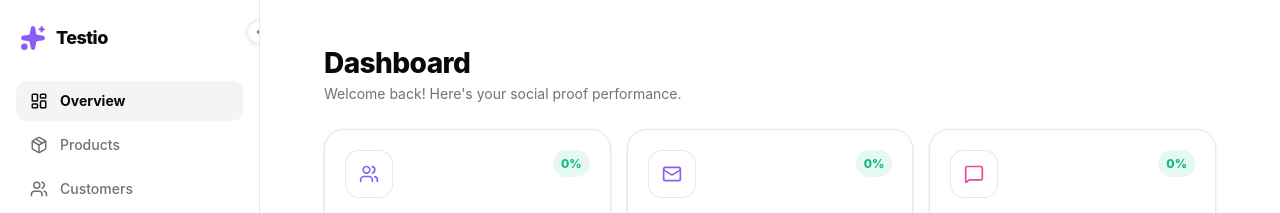
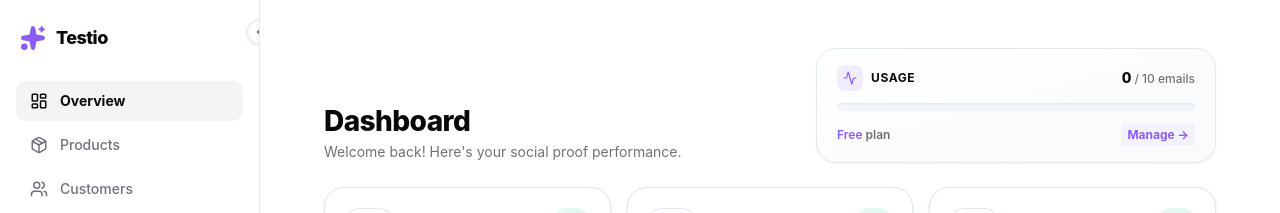
Before and after one commit to Anmol-Gup/Testio, a Next.js app: page /dashboard in a window 1280 px wide. Shown: the top 213 px of the page. Built offline with nearby package versions, Linux system fonts and the light colour scheme; no server answers.

Commit message:
feat: add usage tracking and progress bar to dashboard header

```diff
--- a/app/(dashboard)/dashboard/page.tsx
+++ b/app/(dashboard)/dashboard/page.tsx
@@ -1,6 +1,6 @@
 'use client';
 
-import { TrendingUp, Users, Mail, MessageSquare, Loader2 } from 'lucide-react';
+import { TrendingUp, Users, Mail, MessageSquare, Loader2, AlertCircle, Activity } from 'lucide-react';
 import Link from 'next/link';
 import { useState, useEffect } from 'react';
 import { supabase } from '@/lib/supabase';
@@ -15,6 +15,7 @@ export default function DashboardPage() {
         { label: 'Conv. Rate', value: '0%', icon: <TrendingUp size={20} />, trend: '0%', color: 'var(--success)' },
     ]);
     const [loading, setLoading] = useState(true);
+    const [usage, setUsage] = useState({ count: 0, limit: 10, plan: 'Free' });
 
     useEffect(() => {
         fetchDashboardData();
@@ -28,6 +29,37 @@ export default function DashboardPage() {
                 setLoading(false);
                 return;
             }
+
+            // 0. Fetch User Plan & Current Month Usage
+            const { data: profile } = await supabase
+                .from('profiles')
+                .select('plan')
+                .eq('id', user.id)
+                .single();
+
+            const currentPlan = profile?.plan || 'free';
+            const limits: any = {
+                free: 10,
+                starter: 200,
+                pro: 1000
+            };
+            const planLimit = limits[currentPlan.toLowerCase()] || 10;
+
+            const firstDayOfMonth = new Date();
+            firstDayOfMonth.setDate(1);
+            firstDayOfMonth.setHours(0, 0, 0, 0);
+
+            const { count: monthlyEmailCount } = await supabase
+                .from('customers')
+                .select('id, products!inner(user_id)', { count: 'exact', head: true })
+                .eq('products.user_id', user.id)
+                .gte('created_at', firstDayOfMonth.toISOString());
+
+            setUsage({
+                count: monthlyEmailCount || 0,
+                limit: planLimit,
+                plan: currentPlan
+            });
 
             // 1. Fetch Stats Aggregates
             // Total customers (all in the customers table)
@@ -135,9 +167,86 @@ export default function DashboardPage() {
 
     return (
         <div className="animate-fade-in">
-            <header style={{ marginBottom: '1.5rem' }}>
-                <h1 style={{ margin: 0, fontSize: '1.75rem', fontWeight: 800, color: '#09090b', letterSpacing: '-0.02em' }}>Dashboard</h1>
-                <p style={{ fontSize: '0.875rem', color: '#71717a', marginTop: '0.25rem' }}>Welcome back! Here's your social proof performance.</p>
+            <header style={{ marginBottom: '1.5rem', display: 'flex', justifyContent: 'space-between', alignItems: 'flex-end', flexWrap: 'wrap', gap: '1rem' }}>
+                <div>
+                    <h1 style={{ margin: 0, fontSize: '1.75rem', fontWeight: 800, color: '#09090b', letterSpacing: '-0.02em' }}>Dashboard</h1>
+                    <p style={{ fontSize: '0.875rem', color: '#71717a', marginTop: '0.25rem' }}>Welcome back! Here's your social proof performance.</p>
+                </div>
+
+                {/* Usage Bar Card */}
+                <div className="card" style={{
+                    padding: '1rem 1.25rem',
+                    flex: '1',
+                    maxWidth: '400px',
+                    minWidth: '300px',
+                    display: 'flex',
+                    flexDirection: 'column',
+                    gap: '0.75rem',
+                    background: 'linear-gradient(to bottom right, var(--card), #f8fafc)',
+                    border: '1px solid var(--border)',
+                    boxShadow: 'var(--shadow-sm)',
+                    margin: 0
+                }}>
+                    <div style={{ display: 'flex', justifyContent: 'space-between', alignItems: 'center' }}>
+                        <div style={{ display: 'flex', alignItems: 'center', gap: '0.5rem', color: '#09090b', fontWeight: 700, fontSize: '0.75rem', textTransform: 'uppercase', letterSpacing: '0.05em' }}>
+                            <div style={{ padding: '6px', background: 'rgba(139, 92, 246, 0.1)', borderRadius: '8px', display: 'flex', alignItems: 'center', justifyContent: 'center' }}>
+                                <Activity size={14} color="var(--primary)" />
+                            </div>
+                            Usage
+                        </div>
+                        <div style={{ textAlign: 'right' }}>
+                            <div style={{ fontSize: '0.875rem', color: '#09090b', fontWeight: 800 }}>
+                                {usage.count} <span style={{ color: '#71717a', fontWeight: 500, fontSize: '0.75rem' }}>/ {usage.limit} emails</span>
+                            </div>
+                        </div>
+                    </div>
+
+                    <div style={{
+                        width: '100%',
+                        height: '8px',
+                        background: '#f1f5f9',
+                        borderRadius: '10px',
+                        overflow: 'hidden',
+                        position: 'relative',
+                        boxShadow: 'inset 0 1px 2px rgba(0,0,0,0.05)'
+                    }}>
+                        <div style={{
+                            width: `${Math.min((usage.count / usage.limit) * 100, 100)}%`,
+                            height: '100%',
+                            background: (usage.count / usage.limit) >= 0.9 ? 'var(--error)' : 'var(--primary)',
+                            borderRadius: '10px',
+                            transition: 'width 1.2s cubic-bezier(0.34, 1.56, 0.64, 1)',
+                            boxShadow: (usage.count / usage.limit) >= 0.9 ? '0 0 12px rgba(239, 68, 68, 0.4)' : '0 0 12px rgba(139, 92, 246, 0.3)'
+                        }} />
+                    </div>
+
+                    <div style={{ display: 'flex', justifyContent: 'space-between', alignItems: 'center' }}>
+                        <div style={{ fontSize: '0.75rem', color: '#71717a', fontWeight: 600 }}>
+                            <span style={{ textTransform: 'capitalize', color: 'var(--primary)' }}>{usage.plan}</span> plan
+                        </div>
+                        <div style={{ display: 'flex', alignItems: 'center', gap: '0.75rem' }}>
+                            {(usage.count / usage.limit) >= 0.8 && (
+                                <div style={{ fontSize: '0.75rem', color: 'var(--error)', fontWeight: 700, display: 'flex', alignItems: 'center', gap: '0.25rem' }}>
+                                    <AlertCircle size={12} />
+                                    {(usage.count / usage.limit) >= 1 ? 'Limit reached' : 'Low balance'}
+                                </div>
+                            )}
+                            <Link href="/billing" style={{
+                                fontSize: '0.75rem',
+                                fontWeight: 700,
+                                color: 'var(--primary)',
+                                display: 'flex',
+                                alignItems: 'center',
+                                gap: '2px',
+                                padding: '2px 6px',
+                                borderRadius: '4px',
+                                background: 'rgba(139, 92, 246, 0.05)'
+                            }}>
+                                {usage.count >= usage.limit ? 'Upgrade' : 'Manage'} →
+                            </Link>
+                        </div>
+                    </div>
+                </div>
             </header>
 
             <div style={{
```
